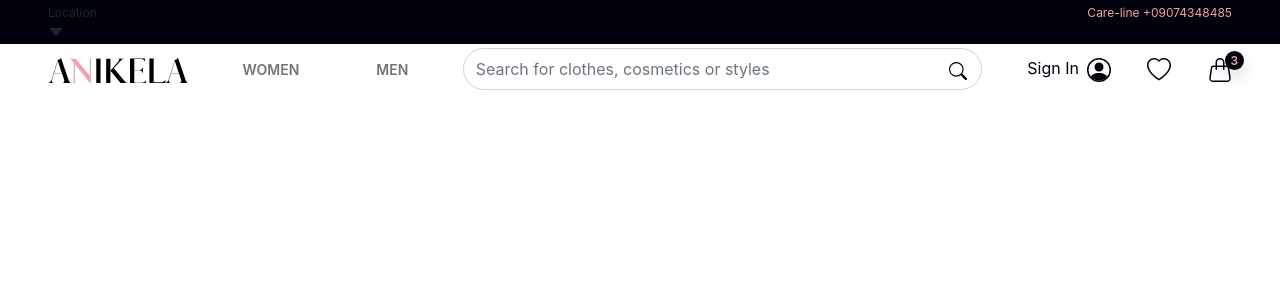
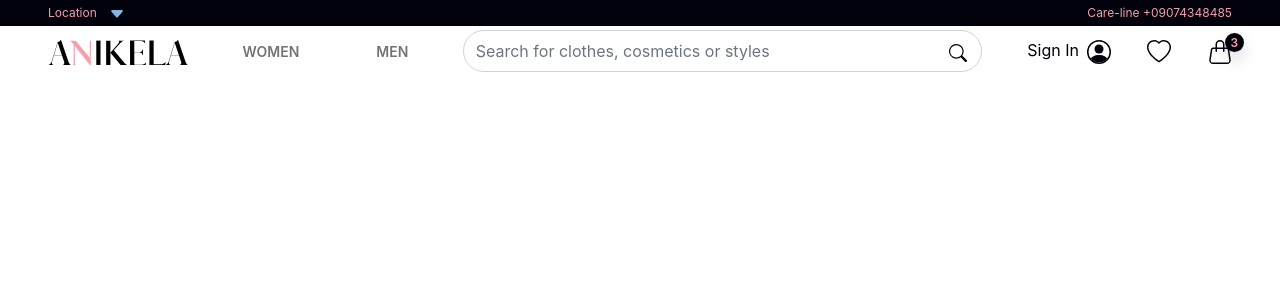
Before and after one commit to Coast-Information-Technology/anikela-ecommerce-customers-frontend, a React (Create React App) app: page / in a window 1280 px wide. Shown: the top 300 px of the page. Built offline with nearby package versions, Linux system fonts and the light colour scheme.

Commit message:
styled dropdown menu for header

```diff
--- a/src/scss/layout/_header.scss
+++ b/src/scss/layout/_header.scss
@@ -15,7 +15,23 @@
   font-size: 12px;
   @extend .d-flex, .justify-content-between, .bg-dark, .px-5, .py-1;
 }
+.mini-nav__location {
+  @extend .d-flex, .align-items-center, .p-0;
+}
 
+.location-dropdown__text {
+  @extend .text-primary, .me-2;
+}
+.location-dropdown__toggle {
+  color: $accent;
+  cursor: pointer;
+}
+.location-dropdown__icon {
+  @extend .ms-1;
+}
+.location-dropdown__dropdown-menu {
+  @extend .rounded-1, .shadow-lg, .border-0;
+}
 // main navigation styles
 .main-nav {
   width: 100%;
```
